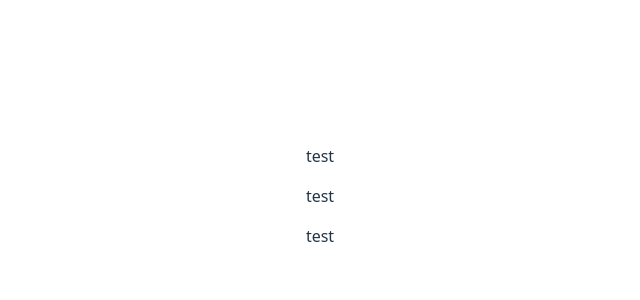
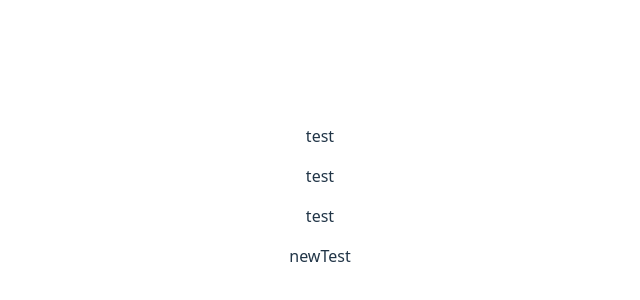
Before and after one commit to NicePhonemasters/nice-phones-design, a React (Vite) app: page / in a window 1280 px wide. Shown: the part 204-504 px from the top of the page, without its empty margins (320-960 px from the left). Built offline with nearby package versions, Linux system fonts and the light colour scheme.

Commit message:
new test

```diff
--- a/src/App.tsx
+++ b/src/App.tsx
@@ -16,6 +16,7 @@ function App() {
       </main>
       <footer>
         <p>test</p>
+        <p>newTest</p>
       </footer>
     </>
   );
```
